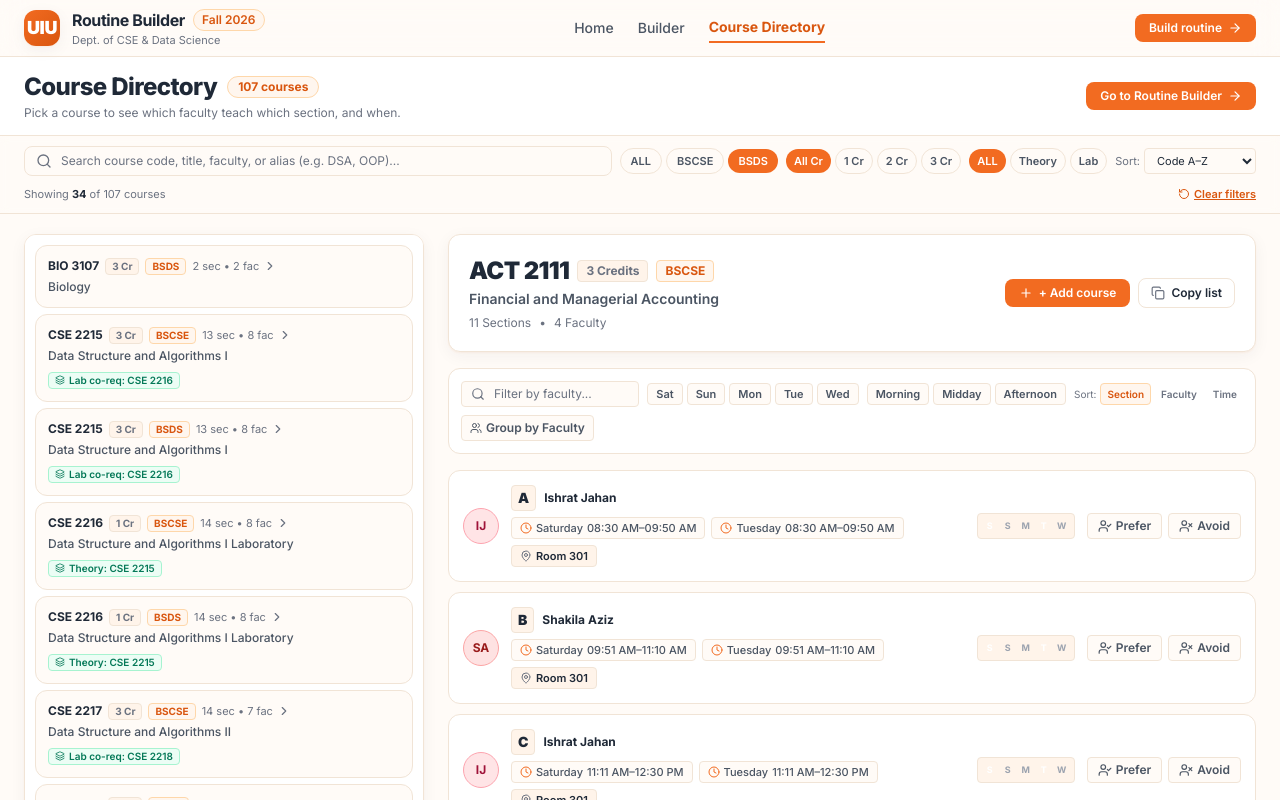
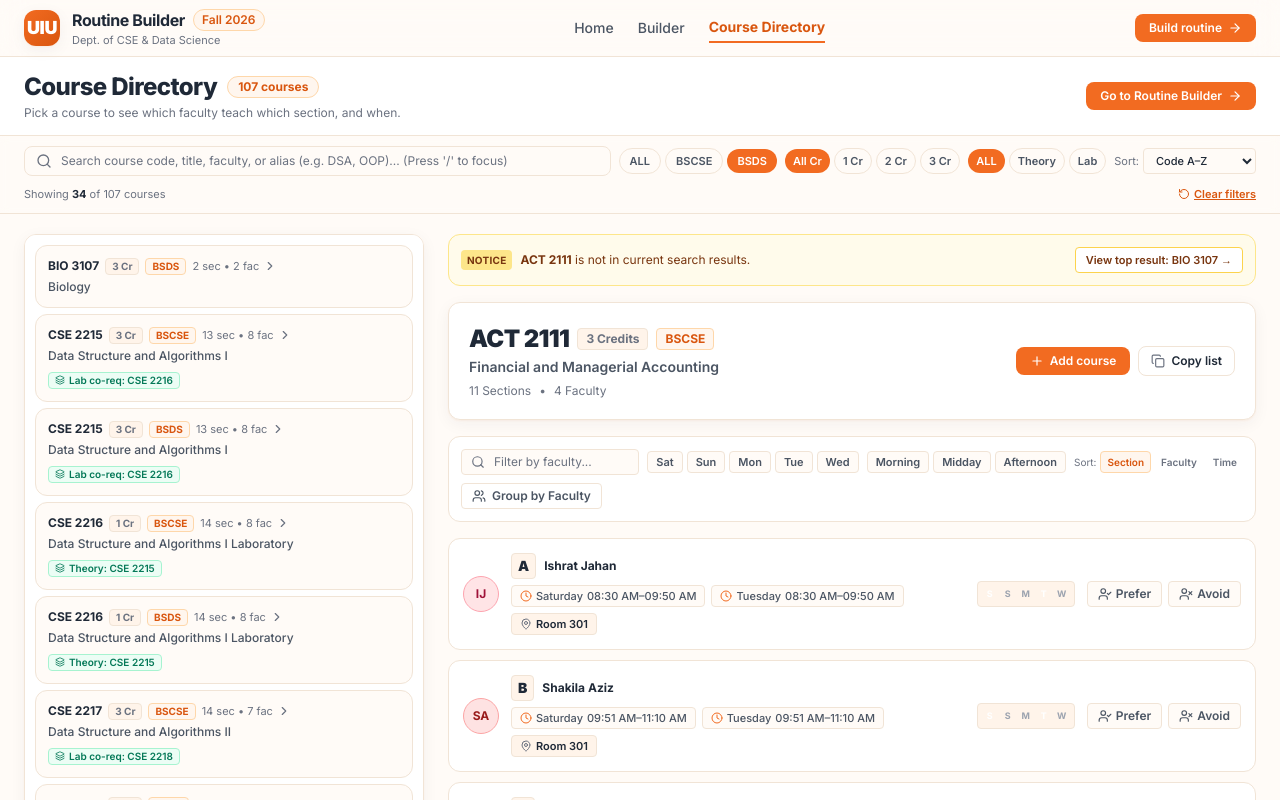
Before and after one commit to akibmehedi666/uiu-routine-builder, a Next.js app: page /faculty in a window 1280 px wide. Both pictures are taken after a click on the button "BSDS". Shown: the top 800 px of the page. Built offline with nearby package versions, Linux system fonts and the light colour scheme.

Commit message:
Phase 12C: search UI (highlight, empty state, relevance sort), fix code sort, add-course icon, group-by toggle state

```diff
--- a/src/app/faculty/page.tsx
+++ b/src/app/faculty/page.tsx
@@ -36,6 +36,7 @@ import {
   groupSectionsByFaculty,
   getFacultyCrossReferences,
   generateCopyCourseSections,
+  getActiveSectionFilterCount,
   CourseDirectoryItem,
   CourseDirectorySection,
   CourseSortOption,
@@ -45,6 +46,43 @@ import { SiteNav } from '../../components/SiteNav';
 import { getCourseColor } from '../../utils/colors';
 import { formatTime24 } from '../../utils/export';
 
+/**
+ * Highlights matching search query substrings in text with a subtle orange mark
+ */
+function HighlightText({ text, query }: { text: string; query: string }) {
+  if (!query || !query.trim()) return <>{text}</>;
+  const tokens = query
+    .trim()
+    .toLowerCase()
+    .replace(/[^a-z0-9\s]/g, ' ')
+    .split(/\s+/)
+    .filter((t) => t.length > 0);
+  if (tokens.length === 0) return <>{text}</>;
+
+  const escaped = tokens
+    .map((t) => t.replace(/[.*+?^${}()|[\]\\]/g, '\\$&'))
+    .join('|');
+  const regex = new RegExp(`(${escaped})`, 'gi');
+  const parts = text.split(regex);
+
+  return (
+    <>
+      {parts.map((part, i) =>
+        regex.test(part) ? (
+          <mark
+            key={i}
+            className="bg-orange-100 text-orange-950 font-semibold rounded px-0.5"
+          >
+            {part}
+          </mark>
+        ) : (
+          part
+        )
+      )}
+    </>
+  );
+}
+
 const allSections = sectionsJson as unknown as Section[];
 const allCourses = coursesJson as unknown as Course[];
 
@@ -71,11 +109,39 @@ function CourseDirectoryContent() {
   );
 
   // 2. Global Toolbar filter state
+  const [searchInput, setSearchInput] = useState('');
   const [searchQuery, setSearchQuery] = useState('');
+  const debounceTimerRef = useRef<NodeJS.Timeout | null>(null);
+  const searchInputRef = useRef<HTMLInputElement>(null);
+
   const [programFilter, setProgramFilter] = useState<'ALL' | 'BSCSE' | 'BSDS'>('ALL');
   const [creditFilter, setCreditFilter] = useState<'ALL' | number>('ALL');
   const [typeFilter, setTypeFilter] = useState<'ALL' | 'theory' | 'lab'>('ALL');
-  const [sortBy, setSortBy] = useState<CourseSortOption>('code-az');
+  const [userSortBy, setUserSortBy] = useState<CourseSortOption>('code-az');
+
+  // When search query is active, default sort is relevance
+  const effectiveSortBy: CourseSortOption = searchQuery.trim()
+    ? (userSortBy === 'code-az' ? 'relevance' : userSortBy)
+    : userSortBy;
+
+  const handleSearchChange = (val: string) => {
+    setSearchInput(val);
+    if (!val || !val.trim()) {
+      if (debounceTimerRef.current) clearTimeout(debounceTimerRef.current);
+      setSearchQuery('');
+      return;
+    }
+    if (debounceTimerRef.current) clearTimeout(debounceTimerRef.current);
+    debounceTimerRef.current = setTimeout(() => {
+      setSearchQuery(val.trim());
+    }, 120);
+  };
+
+  const handleClearSearch = () => {
+    if (debounceTimerRef.current) clearTimeout(debounceTimerRef.current);
+    setSearchInput('');
+    setSearchQuery('');
+  };
 
   // Selected / Expanded course code
   const [selectedCourseCode, setSelectedCourseCode] = useState<string | null>(null);
@@ -147,6 +213,7 @@ function CourseDirectoryContent() {
   useEffect(() => {
     const qParam = searchParams.get('q');
     if (qParam) {
+      setSearchInput(qParam);
       setSearchQuery(qParam);
     }
 
@@ -160,6 +227,7 @@ function CourseDirectoryContent() {
       for (const s of allSections) {
         const idx = s.facultyIds?.indexOf(facultyParam);
         if (idx !== undefined && idx >= 0 && s.faculty?.[idx]) {
+          setSearchInput(s.faculty[idx]);
           setSearchQuery(s.faculty[idx]);
           break;
         }
@@ -186,6 +254,20 @@ function CourseDirectoryContent() {
     }
   }, [searchParams, courseDirectory, selectedCourseCode]);
 
+  // Sync URL search query (?q=...) without navigation reset
+  useEffect(() => {
+    if (typeof window === 'undefined') return;
+    const params = new URLSearchParams(window.location.search);
+    if (searchQuery.trim()) {
+      params.set('q', searchQuery.trim());
+    } else {
+      params.delete('q');
+    }
+    const newQueryStr = params.toString();
+    const newUrl = newQueryStr ? `?${newQueryStr}` : window.location.pathname;
+    window.history.replaceState(null, '', newUrl);
+  }, [searchQuery]);
+
   // Handle selecting a course on desktop
   const handleSelectCourse = (code: string) => {
     setSelectedCourseCode(code);
@@ -219,25 +301,26 @@ function CourseDirectoryContent() {
       credit: creditFilter,
       type: typeFilter,
     });
-    return sortCourses(filtered, sortBy);
-  }, [courseDirectory, searchQuery, programFilter, creditFilter, typeFilter, sortBy]);
+    return sortCourses(filtered, effectiveSortBy);
+  }, [courseDirectory, searchQuery, programFilter, creditFilter, typeFilter, effectiveSortBy]);
 
   // Active filter count for main toolbar
   const activeToolbarFiltersCount =
     (searchQuery ? 1 : 0) +
     (programFilter !== 'ALL' ? 1 : 0) +
     (creditFilter !== 'ALL' ? 1 : 0) +
-    (typeFilter !== 'ALL' ? 1 : 0);
+    (typeFilter !== 'ALL' ? 1 : 0) +
+    (userSortBy !== 'code-az' ? 1 : 0);
 
   const clearToolbarFilters = () => {
-    setSearchQuery('');
+    handleClearSearch();
     setProgramFilter('ALL');
     setCreditFilter('ALL');
     setTypeFilter('ALL');
-    setSortBy('code-az');
+    setUserSortBy('code-az');
   };
 
-  // Selected course object
+  // Selected course object: Keep selectedCourse even if filtered out, with a note
   const selectedCourse = useMemo(() => {
     if (!selectedCourseCode) return filteredCourses[0] || null;
     return (
@@ -246,6 +329,12 @@ function CourseDirectoryContent() {
       null
     );
   }, [courseDirectory, selectedCourseCode, filteredCourses]);
+
+  // Check if selected course is in current search results
+  const isSelectedInResults = useMemo(() => {
+    if (!selectedCourse) return true;
+    return filteredCourses.some((c) => c.code === selectedCourse.code);
+  }, [selectedCourse, filteredCourses]);
 
   // Filtered sections for selected course
   const filteredSections = useMemo(() => {
@@ -264,19 +353,18 @@ function CourseDirectoryContent() {
     return groupSectionsByFaculty(filteredSections);
   }, [groupByFaculty, filteredSections]);
 
-  const activeSectionFiltersCount =
-    (facultySearch ? 1 : 0) +
-    dayFilter.length +
-    timeFilter.length +
-    (sectionSortBy !== 'section' ? 1 : 0) +
-    (groupByFaculty ? 1 : 0);
+  // Active section filter count: ONLY counts real filters (facultySearch, days, timeSlots).
+  // Note: groupByFaculty and sectionSortBy are view modes and do NOT count as active filters.
+  const activeSectionFiltersCount = getActiveSectionFilterCount({
+    facultySearch,
+    days: dayFilter,
+    timeSlots: timeFilter,
+  });
 
   const clearSectionFilters = () => {
     setFacultySearch('');
     setDayFilter([]);
     setTimeFilter([]);
-    setSectionSortBy('section');
-    setGroupByFaculty(false);
   };
 
   // Prefer / Avoid toggle handler
@@ -398,7 +486,18 @@ function CourseDirectoryContent() {
     };
     const handleKeyDown = (e: KeyboardEvent) => {
       if (e.key === 'Escape') {
-        setPopoverFaculty(null);
+        if (popoverFaculty) {
+          setPopoverFaculty(null);
+        } else if (searchInput) {
+          handleClearSearch();
+          searchInputRef.current?.blur();
+        }
+      } else if (
+        e.key === '/' &&
+        !['INPUT', 'SELECT', 'TEXTAREA'].includes((e.target as HTMLElement)?.tagName || '')
+      ) {
+        e.preventDefault();
+        searchInputRef.current?.focus();
       } else if (
         !['INPUT', 'SELECT', 'TEXTAREA'].includes((e.target as HTMLElement)?.tagName || '')
       ) {
@@ -479,15 +578,16 @@ function CourseDirectoryContent() {
             <div className="relative flex-1 min-w-[240px]">
               <Search className="w-4 h-4 text-text-muted absolute left-3 top-1/2 -translate-y-1/2 pointer-events-none" />
               <input
+                ref={searchInputRef}
                 type="text"
-                value={searchQuery}
-                onChange={(e) => setSearchQuery(e.target.value)}
-                placeholder="Search course code, title, faculty, or alias (e.g. DSA, OOP)..."
+                value={searchInput}
+                onChange={(e) => handleSearchChange(e.target.value)}
+                placeholder="Search course code, title, faculty, or alias (e.g. DSA, OOP)... (Press '/' to focus)"
                 className="w-full pl-9 pr-8 py-1.5 text-xs rounded-btn border border-app-border bg-page placeholder:text-text-muted text-text-primary focus:outline-none focus:ring-2 focus:ring-orange-500/20 focus:border-orange-500 transition-all"
               />
-              {searchQuery && (
+              {searchInput && (
                 <button
-                  onClick={() => setSearchQuery('')}
+                  onClick={handleClearSearch}
                   className="absolute right-2.5 top-1/2 -translate-y-1/2 text-text-muted hover:text-text-primary"
                   aria-label="Clear course search"
                 >
@@ -551,10 +651,13 @@ function CourseDirectoryContent() {
             <div className="flex items-center gap-1 ml-auto">
               <span className="text-[11px] text-text-muted">Sort:</span>
               <select
-                value={sortBy}
-                onChange={(e) => setSortBy(e.target.value as CourseSortOption)}
-                className="py-1 px-2 text-[11px] rounded border border-app-border bg-page text-text-primary focus:outline-none focus:border-orange-500"
+                value={effectiveSortBy}
+                onChange={(e) => setUserSortBy(e.target.value as CourseSortOption)}
+                className="py-1 px-2 text-[11px] rounded border border-app-border bg-page text-text-primary focus:outline-none focus:border-orange-500 font-medium"
               >
+                {searchQuery.trim() && (
+                  <option value="relevance">Relevance</option>
+                )}
                 <option value="code-az">Code A–Z</option>
                 <option value="title-az">Title A–Z</option>
                 <option value="most-sections">Most Sections</option>
@@ -564,9 +667,16 @@ function CourseDirectoryContent() {
 
           {/* Count & Reset Row */}
           <div className="flex items-center justify-between text-[11px] text-text-muted pt-0.5">
-            <span>
-              Showing <strong className="text-text-primary font-bold">{filteredCourses.length}</strong> of{' '}
-              {courseDirectory.length} courses
+            <span className="flex items-center gap-2">
+              <span>
+                Showing <strong className="text-text-primary font-bold">{filteredCourses.length}</strong> of{' '}
+                {courseDirectory.length} courses
+              </span>
+              {searchQuery.trim() && effectiveSortBy === 'relevance' && (
+                <span className="px-1.5 py-0.2 rounded bg-orange-50 text-orange-700 border border-orange-200 text-[10px] font-semibold">
+                  Sorted by relevance
+                </span>
+              )}
             </span>
 
             {activeToolbarFiltersCount > 0 && (
@@ -594,15 +704,48 @@ function CourseDirectoryContent() {
             className="bg-surface border border-app-border rounded-card shadow-warm p-2.5 space-y-1.5 sticky top-36 max-h-[calc(100vh-160px)] overflow-y-auto focus:outline-none"
           >
             {filteredCourses.length === 0 ? (
-              <div className="p-8 text-center rounded-card border border-dashed border-app-border text-xs text-text-muted space-y-2">
-                <p>No courses match your filter criteria.</p>
-                <button
-                  onClick={clearToolbarFilters}
-                  className="px-3 py-1.5 rounded-btn bg-surface hover:bg-subtle text-text-primary font-semibold border border-app-border shadow-2xs inline-flex items-center gap-1.5"
-                >
-                  <RotateCcw className="w-3 h-3 text-orange-500" />
-                  <span>Clear filters</span>
-                </button>
+              <div className="p-6 text-center rounded-card border border-dashed border-app-border text-xs text-text-muted space-y-3">
+                <p className="font-semibold text-text-primary text-sm">
+                  No courses match &ldquo;{searchInput || searchQuery}&rdquo;
+                </p>
+                <div className="text-[11px] text-text-muted space-y-1.5">
+                  <p>Suggestions:</p>
+                  <div className="flex flex-wrap justify-center gap-1.5 pt-0.5">
+                    <button
+                      onClick={() => handleSearchChange('CSE 4509')}
+                      className="px-2 py-0.5 rounded bg-subtle border border-app-border text-text-secondary hover:text-orange-600 hover:border-orange-300 transition-colors"
+                    >
+                      CSE 4509
+                    </button>
+                    <button
+                      onClick={() => handleSearchChange('operating systems')}
+                      className="px-2 py-0.5 rounded bg-subtle border border-app-border text-text-secondary hover:text-orange-600 hover:border-orange-300 transition-colors"
+                    >
+                      operating systems
+                    </button>
+                    <button
+                      onClick={() => handleSearchChange('OS')}
+                      className="px-2 py-0.5 rounded bg-subtle border border-app-border text-text-secondary hover:text-orange-600 hover:border-orange-300 transition-colors"
+                    >
+                      OS
+                    </button>
+                    <button
+                      onClick={() => handleSearchChange('DSA')}
+                      className="px-2 py-0.5 rounded bg-subtle border border-app-border text-text-secondary hover:text-orange-600 hover:border-orange-300 transition-colors"
+                    >
+                      DSA
+                    </button>
+                  </div>
+                </div>
+                <div className="pt-1">
+                  <button
+                    onClick={clearToolbarFilters}
+                    className="px-3.5 py-1.5 rounded-btn bg-surface hover:bg-subtle text-text-primary font-semibold border border-app-border shadow-2xs inline-flex items-center gap-1.5"
+                  >
+                    <RotateCcw className="w-3.5 h-3.5 text-orange-500" />
+                    <span>Clear search</span>
+                  </button>
+                </div>
               </div>
             ) : (
               filteredCourses.map((c) => {
@@ -633,7 +776,7 @@ function CourseDirectoryContent() {
                             isSelected ? 'text-orange-950 font-extrabold' : 'text-text-primary'
                           }`}
                         >
-                          {c.code}
+                          <HighlightText text={c.code} query={searchQuery} />
                         </span>
                         <span className="px-1.5 py-0.2 rounded text-[10px] font-bold bg-subtle text-text-muted border border-app-border">
                           {c.credit} Cr
@@ -659,10 +802,18 @@ function CourseDirectoryContent() {
                       )}
                     </div>
 
-                    {/* Course Title */}
+                    {/* Course Title with Highlighting */}
                     <div className="text-xs text-text-secondary line-clamp-1 font-medium">
-                      {c.title}
+                      <HighlightText text={c.title} query={searchQuery} />
                     </div>
+
+                    {/* Match reason (Matches: OS or Matches faculty: ...) */}
+                    {c.searchMatchDetail && (
+                      <div className="text-[10.5px] text-orange-700 font-semibold flex items-center gap-1 pt-0.5">
+                        <Sparkles className="w-2.5 h-2.5 shrink-0" />
+                        <span>{c.searchMatchDetail}</span>
+                      </div>
+                    )}
 
                     {/* Paired Lab / Theory chip if present */}
                     {c.pairedCourseCode && (
@@ -689,6 +840,26 @@ function CourseDirectoryContent() {
 
           {/* RIGHT PANE: Selected Course Section List */}
           <section aria-label="Course Sections" className="space-y-4">
+            {/* Note banner if selected course is not in current search results */}
+            {selectedCourse && !isSelectedInResults && filteredCourses.length > 0 && (
+              <div className="p-3 rounded-card bg-amber-50 border border-amber-200 text-xs text-amber-900 flex flex-col sm:flex-row items-start sm:items-center justify-between gap-2 shadow-2xs animate-in fade-in">
+                <div className="flex items-center gap-2">
+                  <span className="font-bold px-1.5 py-0.5 rounded bg-amber-200 text-amber-900 text-[10px] uppercase tracking-wide">
+                    Notice
+                  </span>
+                  <span>
+                    <strong>{selectedCourse.code}</strong> is not in current search results.
+                  </span>
+                </div>
+                <button
+                  onClick={() => handleSelectCourse(filteredCourses[0].code)}
+                  className="px-2.5 py-1 rounded bg-surface hover:bg-amber-100 font-semibold text-amber-900 border border-amber-300 transition-colors shrink-0 text-[11px]"
+                >
+                  View top result: {filteredCourses[0].code} &rarr;
+                </button>
+              </div>
+            )}
+
             {selectedCourse ? (
               <SelectedCourseSectionView
                 course={selectedCourse}
@@ -725,15 +896,48 @@ function CourseDirectoryContent() {
         {/* Mobile Accordion View (<768px, UCAM style inline expansion) */}
         <div className="md:hidden space-y-2">
           {filteredCourses.length === 0 ? (
-            <div className="p-8 text-center rounded-card border border-dashed border-app-border text-xs text-text-muted space-y-2">
-              <p>No courses match your filter criteria.</p>
-              <button
-                onClick={clearToolbarFilters}
-                className="px-3 py-1.5 rounded-btn bg-surface hover:bg-subtle text-text-primary font-semibold border border-app-border shadow-2xs inline-flex items-center gap-1.5"
-              >
-                <RotateCcw className="w-3 h-3 text-orange-500" />
-                <span>Clear filters</span>
-              </button>
+            <div className="p-6 text-center rounded-card border border-dashed border-app-border text-xs text-text-muted space-y-3">
+              <p className="font-semibold text-text-primary text-sm">
+                No courses match &ldquo;{searchInput || searchQuery}&rdquo;
+              </p>
+              <div className="text-[11px] text-text-muted space-y-1.5">
+                <p>Suggestions:</p>
+                <div className="flex flex-wrap justify-center gap-1.5 pt-0.5">
+                  <button
+                    onClick={() => handleSearchChange('CSE 4509')}
+                    className="px-2 py-0.5 rounded bg-subtle border border-app-border text-text-secondary hover:text-orange-600 hover:border-orange-300 transition-colors"
+                  >
+                    CSE 4509
+                  </button>
+                  <button
+                    onClick={() => handleSearchChange('operating systems')}
+                    className="px-2 py-0.5 rounded bg-subtle border border-app-border text-text-secondary hover:text-orange-600 hover:border-orange-300 transition-colors"
+                  >
+                    operating systems
+                  </button>
+                  <button
+                    onClick={() => handleSearchChange('OS')}
+                    className="px-2 py-0.5 rounded bg-subtle border border-app-border text-text-secondary hover:text-orange-600 hover:border-orange-300 transition-colors"
+                  >
+                    OS
+                  </button>
+                  <button
+                    onClick={() => handleSearchChange('DSA')}
+                    className="px-2 py-0.5 rounded bg-subtle border border-app-border text-text-secondary hover:text-orange-600 hover:border-orange-300 transition-colors"
+                  >
+                    DSA
+                  </button>
+                </div>
+              </div>
+              <div className="pt-1">
+                <button
+                  onClick={clearToolbarFilters}
+                  className="px-3.5 py-1.5 rounded-btn bg-surface hover:bg-subtle text-text-primary font-semibold border border-app-border shadow-2xs inline-flex items-center gap-1.5"
+                >
+                  <RotateCcw className="w-3.5 h-3.5 text-orange-500" />
+                  <span>Clear search</span>
+                </button>
+              </div>
             </div>
           ) : (
             filteredCourses.map((c) => {
@@ -761,7 +965,7 @@ function CourseDirectoryContent() {
                     <div className="space-y-1 min-w-0">
                       <div className="flex items-center gap-1.5 flex-wrap">
                         <span className="font-extrabold text-sm text-text-primary">
-                          {c.code}
+                          <HighlightText text={c.code} query={searchQuery} />
                         </span>
                         <span className="px-1.5 py-0.2 rounded text-[10px] font-bold bg-subtle text-text-muted border border-app-border">
                           {c.credit} Cr
@@ -771,8 +975,14 @@ function CourseDirectoryContent() {
                         </span>
                       </div>
                       <div className="text-xs text-text-secondary truncate font-medium">
-                        {c.title}
+                        <HighlightText text={c.title} query={searchQuery} />
                       </div>
+                      {c.searchMatchDetail && (
+                        <div className="text-[10px] text-orange-700 font-semibold flex items-center gap-1 pt-0.5">
+                          <Sparkles className="w-2.5 h-2.5 shrink-0" />
+                          <span>{c.searchMatchDetail}</span>
+                        </div>
+                      )}
                     </div>
 
                     <div className="flex items-center gap-2 shrink-0">
@@ -1037,7 +1247,7 @@ function SelectedCourseSectionView({
               ) : (
                 <>
                   <Plus className="w-3.5 h-3.5" />
-                  <span>+ Add course</span>
+                  <span>Add course</span>
                 </>
               )}
             </button>
@@ -1167,14 +1377,16 @@ function SelectedCourseSectionView({
 
           {/* Group-by-Faculty Toggle */}
           <button
+            type="button"
+            aria-pressed={groupByFaculty}
             onClick={() => onGroupByFacultyChange(!groupByFaculty)}
-            className={`px-2 py-1 rounded text-xs font-semibold flex items-center gap-1 transition-colors ${
+            className={`px-2.5 py-1 rounded text-xs font-semibold flex items-center gap-1.5 transition-all ${
               groupByFaculty
-                ? 'bg-orange-500 text-white shadow-2xs'
-                : 'bg-page text-text-secondary hover:bg-subtle border border-app-border'
+                ? 'bg-orange-500 text-white shadow-2xs border border-orange-600'
+                : 'bg-surface text-text-secondary hover:bg-subtle border border-app-border'
             }`}
           >
-            <Users className="w-3 h-3" />
+            <Users className="w-3.5 h-3.5" />
             <span>Group by Faculty</span>
           </button>
         </div>
```
